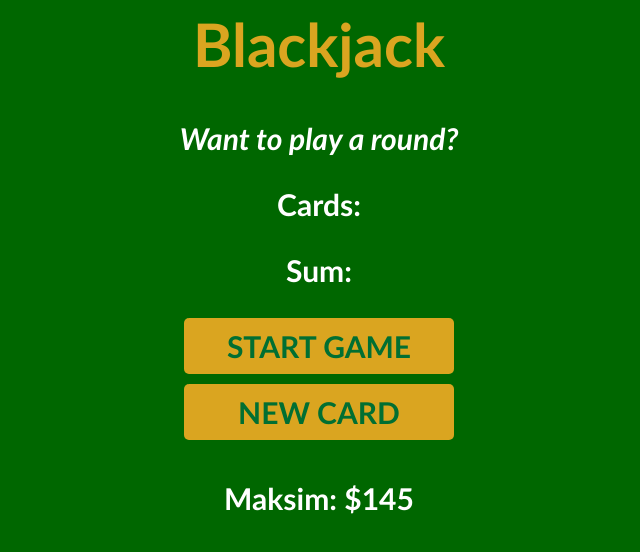
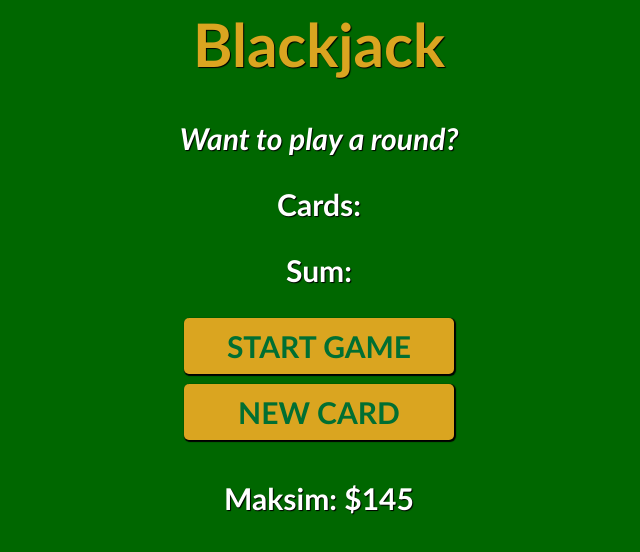
Before and after one commit to MaksChocomint/blackjack-app, a plain HTML site: page index.html in a window 1280 px wide. Shown: the whole page, without its empty margins (321-961 px from the left). Drawn offline with Linux system fonts and the light colour scheme.

Commit message:
Update style.css

```diff
--- a/style.css
+++ b/style.css
@@ -6,6 +6,7 @@ body {
     font-weight: bold;
     font-size: 30px;
     transition: 0.5s;
+    text-shadow: 1px 1px 1px black;
 }
 
 h1 {
@@ -29,6 +30,7 @@ button {
     border-radius: 5px;
     transition: 0.2s;
     margin-bottom: 10px;
+    box-shadow: 1px 1px 1px 1px black;
 }
 
 button:hover {
```
